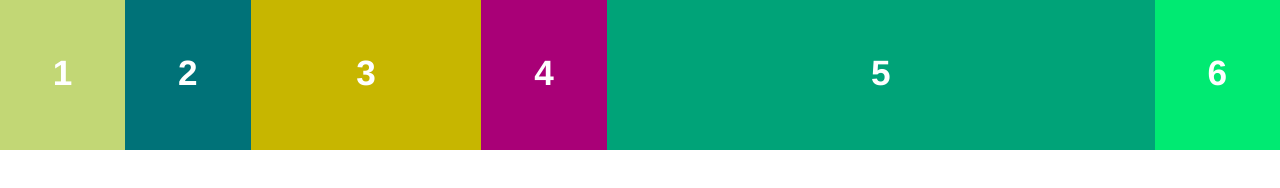
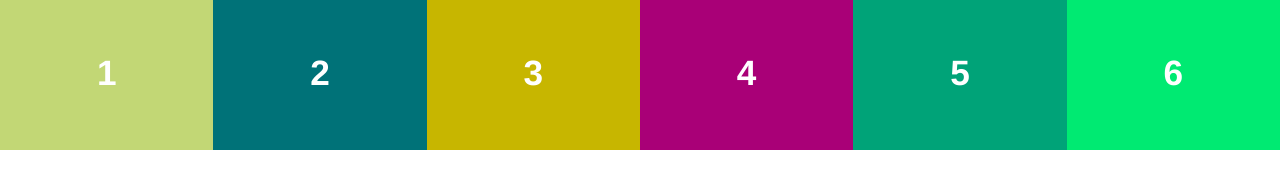
Before and after one commit to jalanya/css-flexbox-fundamentals, a plain HTML site: page project1/index.html in a window 1280 px wide. Drawn offline with Linux system fonts and the light colour scheme.

Commit message:
FEAT: Project 1 - Controlling Flexbox Items, using flex-direction and flex-wrap

```diff
--- a/project1/css/custom.css
+++ b/project1/css/custom.css
@@ -7,10 +7,13 @@ ul#flex-container {
   margin: 0;
   padding: 0;
   display: flex;
+  flex-direction: row;
+  flex-wrap: wrap;
 }
 
 ul li {
   flex-grow: 1;
+  width: 100px;
   height: 150px;
   padding-top: 45px;
   color:#fff;
@@ -29,7 +32,6 @@ ul li:nth-child(2) {
 
 ul li:nth-child(3) {
   background: #c7b600;
-  flex-grow: 2;
 }
 
 ul li:nth-child(4) {
@@ -38,7 +40,6 @@ ul li:nth-child(4) {
 
 ul li:nth-child(5) {
   background: #00a378;
-  flex-grow: 5;
 }
 
 ul li:last-child {
```
